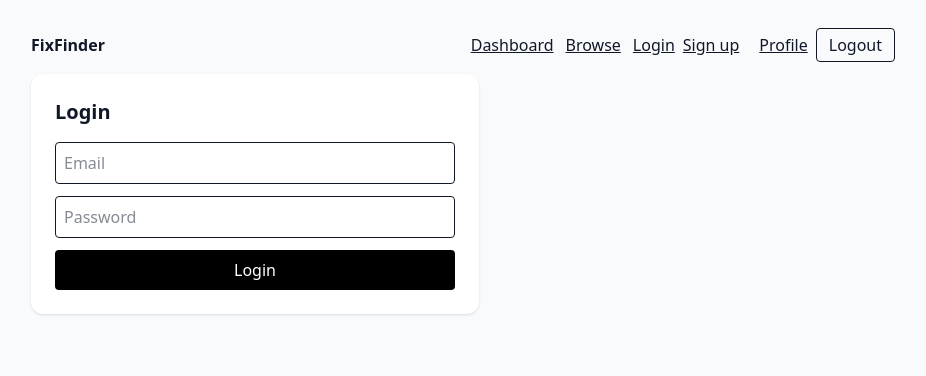
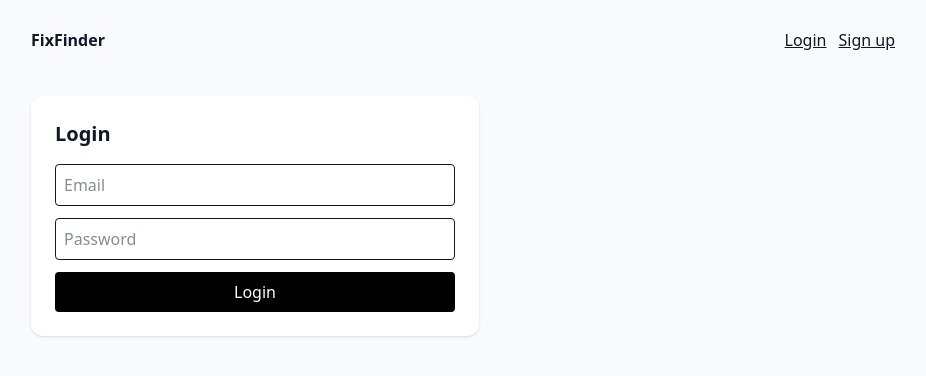
Before and after one commit to agnivapalit/fixfinder, a Vue app in the folder frontend/: page /login in a window 1280 px wide. Shown: the top 376 px of the page, without its empty margins (177-1103 px from the left). Built offline with nearby package versions, Linux system fonts and the light colour scheme.

Commit message:
Update navigation for auth pages and improve logout
Navigation bar is now hidden on login and signup pages, replaced with a simplified header and links. Logout now redirects to the login page after logging out.

```diff
--- a/frontend/src/App.vue
+++ b/frontend/src/App.vue
@@ -1,7 +1,7 @@
 <template>
   <div class="min-h-screen bg-gray-50 text-gray-900">
     <div class="max-w-4xl mx-auto p-4">
-      <nav class="flex items-center justify-between py-3">
+      <nav v-if="!isAuthPage" class="flex items-center justify-between py-3">
         <div class="font-semibold">FixFinder</div>
 
         <div class="flex items-center gap-3">
@@ -31,10 +31,18 @@
           <div v-else class="flex items-center gap-2">
             <span class="text-sm text-gray-600">{{ auth.user?.email }}</span>
             <RouterLink class="underline" to="/profile">Profile</RouterLink>
-            <button class="border rounded px-3 py-1" @click="auth.logout()">Logout</button>
+            <button class="border rounded px-3 py-1" @click="handleLogout">Logout</button>
           </div>
         </div>
       </nav>
+
+      <div v-if="isAuthPage" class="flex items-center justify-between py-3 mb-8">
+        <div class="font-semibold">FixFinder</div>
+        <div class="flex items-center gap-3">
+          <RouterLink class="underline" to="/login">Login</RouterLink>
+          <RouterLink class="underline" to="/signup">Sign up</RouterLink>
+        </div>
+      </div>
 
       <RouterView />
     </div>
@@ -42,10 +50,23 @@
 </template>
 
 <script setup>
-import { onMounted, ref } from "vue";
+import { onMounted, ref, computed } from "vue";
+import { useRouter, useRoute } from "vue-router";
 import { useAuthStore } from "./stores/auth";
 
 const auth = useAuthStore();
+const router = useRouter();
+const route = useRoute();
 const adminOpen = ref(false);
+
+const isAuthPage = computed(() => {
+  return route.path === "/login" || route.path === "/signup";
+});
+
+const handleLogout = async () => {
+  await auth.logout();
+  router.push("/login");
+};
+
 onMounted(() => auth.init());
 </script>
```
